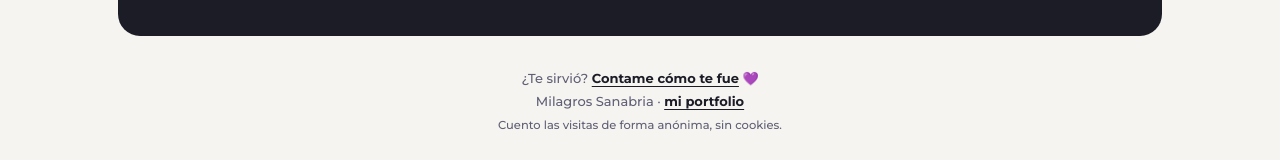
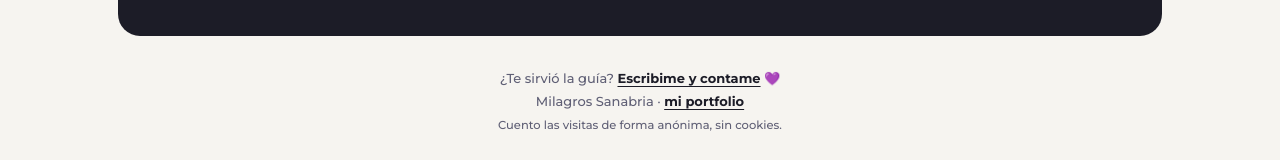
Before and after one commit to mila-ops-ia/mila-ops-ia.github.io, a plain HTML site: page mi-camino/index.html in a window 1280 px wide. Shown: the part 2756-2916 px from the top of the page. Drawn offline with Linux system fonts and the light colour scheme.

Commit message:
Mi camino: texto más claro para comentarios
Co-Authored-By: Claude Opus 5.5 <noreply@anthropic.com>

```diff
--- a/mi-camino/index.html
+++ b/mi-camino/index.html
@@ -323,7 +323,7 @@ a:focus-visible, button:focus-visible, .pista:focus-visible { outline:2px solid
   </div>
 </section>
 
-<p class="pie">¿Te sirvió? <a href="mailto:milagrosbelensanabria@gmail.com?subject=Me%20sirvi%C3%B3%20tu%20gu%C3%ADa" data-evento="comentario">Contame cómo te fue</a> 💜<br>Milagros Sanabria · <a href="../">mi portfolio</a><br><small>Cuento las visitas de forma anónima, sin cookies.</small></p>
+<p class="pie">¿Te sirvió la guía? <a href="mailto:milagrosbelensanabria@gmail.com?subject=Me%20sirvi%C3%B3%20tu%20gu%C3%ADa" data-evento="comentario">Escribime y contame</a> 💜<br>Milagros Sanabria · <a href="../">mi portfolio</a><br><small>Cuento las visitas de forma anónima, sin cookies.</small></p>
 <button class="musica" id="musica" type="button" aria-pressed="false"><span class="barras" aria-hidden="true"><i></i><i></i><i></i></span><span id="musicaTxt">Música tranqui</span></button>
 
 <script>
```
